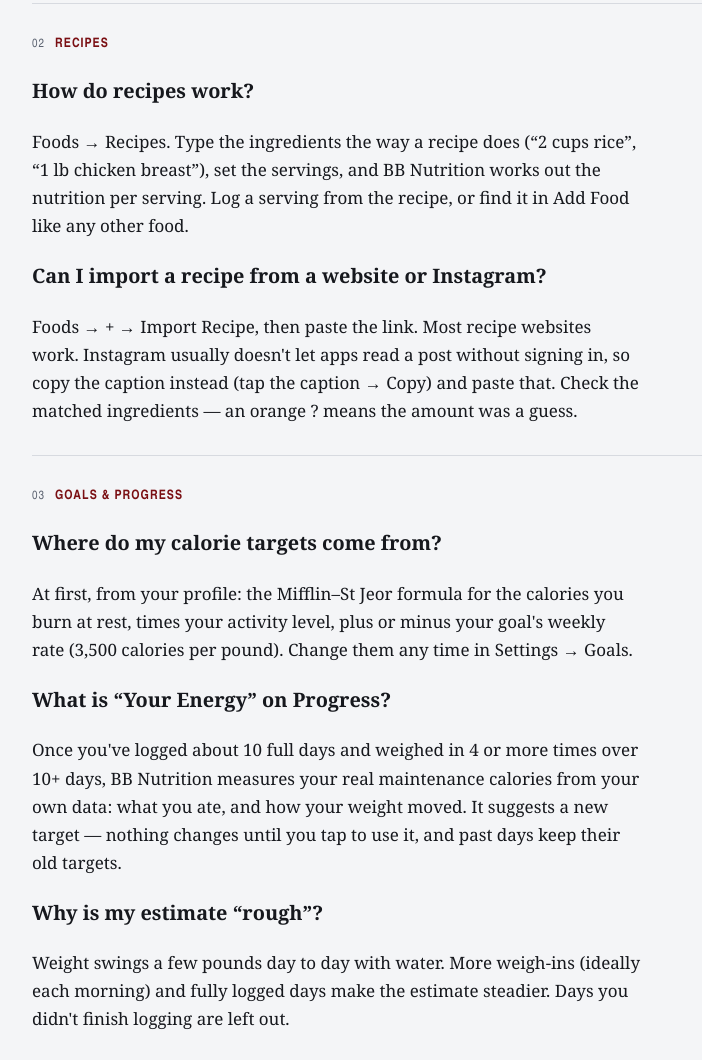
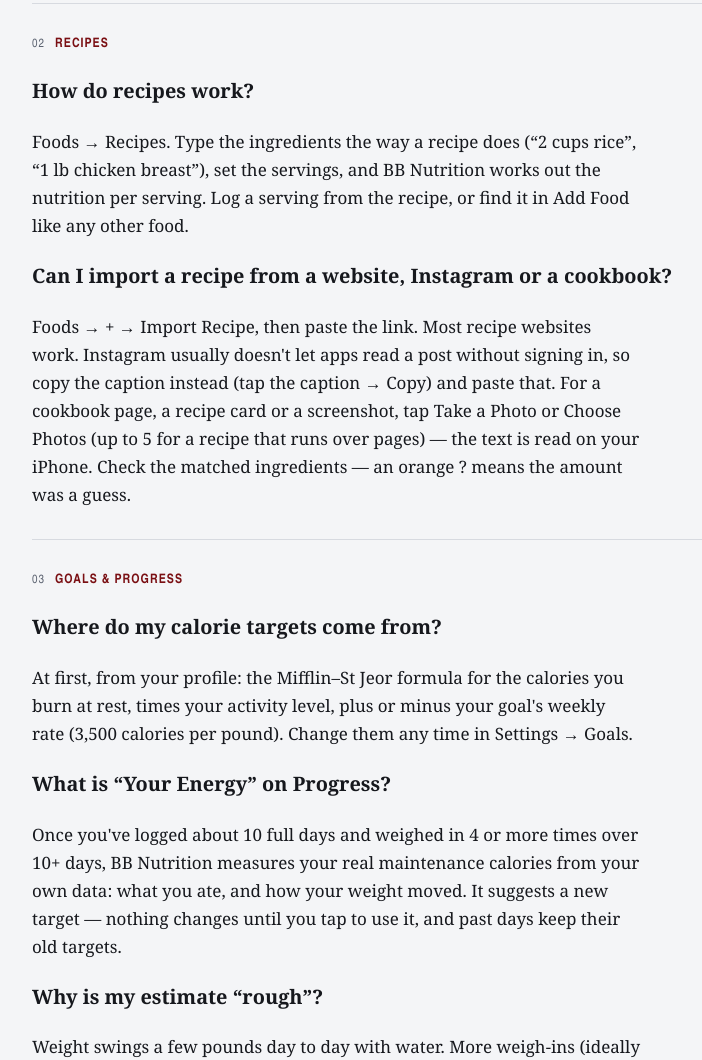
Before and after one commit to rhenze74/BB-Nutrition-Legal, a plain HTML site: page support.html in a window 1280 px wide. Shown: the part 1368-2428 px from the top of the page, without its empty margins (252-954 px from the left). Drawn offline with Linux system fonts and the light colour scheme.

Commit message:
Recipe photos: privacy policy camera line and support answer
Co-Authored-By: Claude Opus 5.5 <noreply@anthropic.com>
Claude-Session: https://claude.ai/code/session_0121Ffynda1hhtrCf3KajRQc

```diff
--- a/support.html
+++ b/support.html
@@ -237,8 +237,8 @@
   <div class="eyebrow"><span class="num">02</span>Recipes</div>
   <h3>How do recipes work?</h3>
   <p>Foods → Recipes. Type the ingredients the way a recipe does (“2 cups rice”, “1 lb chicken breast”), set the servings, and BB Nutrition works out the nutrition per serving. Log a serving from the recipe, or find it in Add Food like any other food.</p>
-  <h3>Can I import a recipe from a website or Instagram?</h3>
-  <p>Foods → + → Import Recipe, then paste the link. Most recipe websites work. Instagram usually doesn&#x27;t let apps read a post without signing in, so copy the caption instead (tap the caption → Copy) and paste that. Check the matched ingredients — an orange ? means the amount was a guess.</p>
+  <h3>Can I import a recipe from a website, Instagram or a cookbook?</h3>
+  <p>Foods → + → Import Recipe, then paste the link. Most recipe websites work. Instagram usually doesn&#x27;t let apps read a post without signing in, so copy the caption instead (tap the caption → Copy) and paste that. For a cookbook page, a recipe card or a screenshot, tap Take a Photo or Choose Photos (up to 5 for a recipe that runs over pages) — the text is read on your iPhone. Check the matched ingredients — an orange ? means the amount was a guess.</p>
 </section>
 <section id="s3">
   <div class="eyebrow"><span class="num">03</span>Goals &amp; Progress</div>
```
Also changed, not shown: privacy-policy.html (+2 -2 lines).
